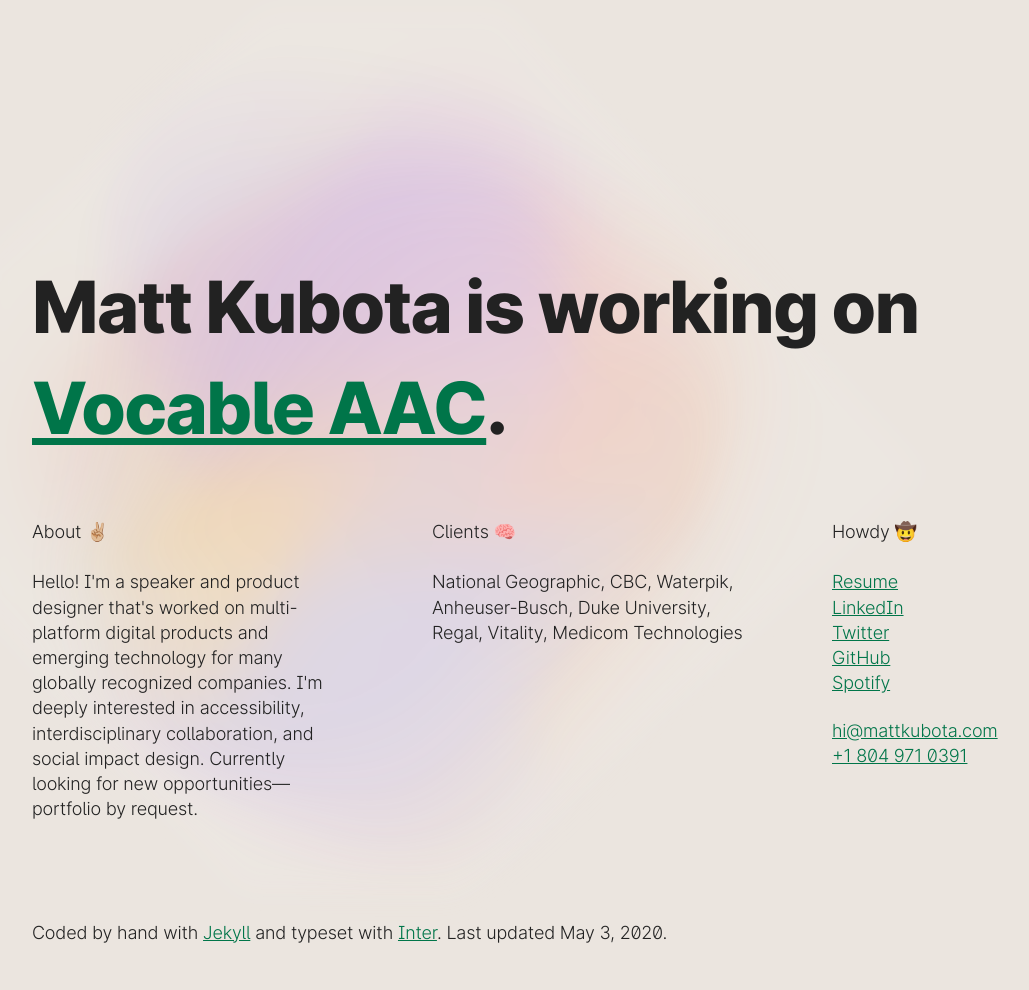
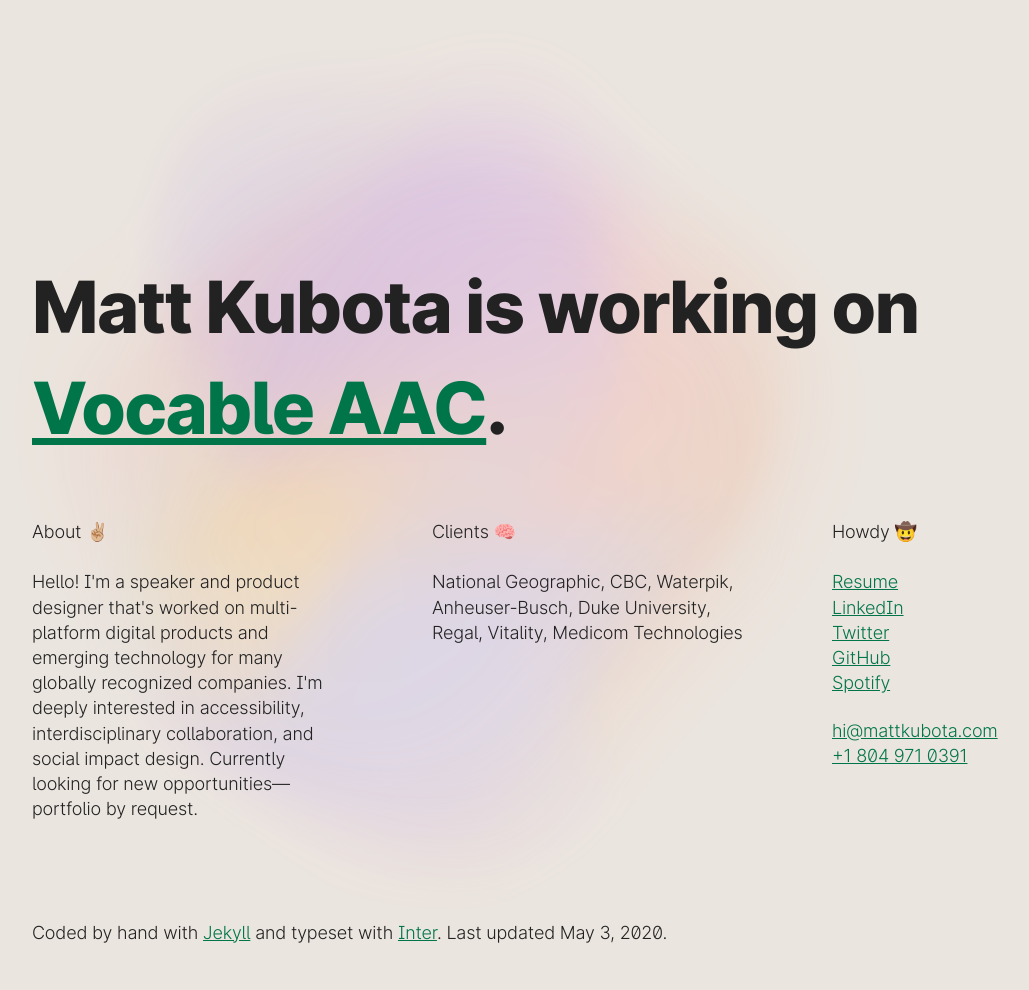
Before and after one commit to mattkubota/mattkubota.com, a Jekyll site: the page built from index.md, in a window 1280 px wide. Shown: the whole page, without its empty margins (32-1061 px from the left). Built offline with Jekyll 4.4.1, drawn with Linux system fonts in a browser that asks for light colours.

Commit message:
fixed margin issues

```diff
--- a/_sass/main.scss
+++ b/_sass/main.scss
@@ -232,10 +232,9 @@
   left: 0;
   right: 0;
   bottom: 0;
-  align-items: start;
   opacity: .4;
   filter: blur(16px);
-  padding-top: 5vh;
+  padding: 5vh 0 0 3rem;
 }
 
 .gradient-1, .gradient-2, .gradient-3 {
@@ -292,7 +291,6 @@
   }
 
   .gradient-wrap {
-    margin: initial;
     justify-content: center;
     padding-top: initial;
   }
@@ -302,3 +300,9 @@
     width: 30rem;
   }
 }
+
+@media (max-width: 47rem) {
+  .gradient-wrap {
+    margin-top: -7rem;
+  }
+}
```
Also changed, not shown: assets/images/gradient-2.png.
